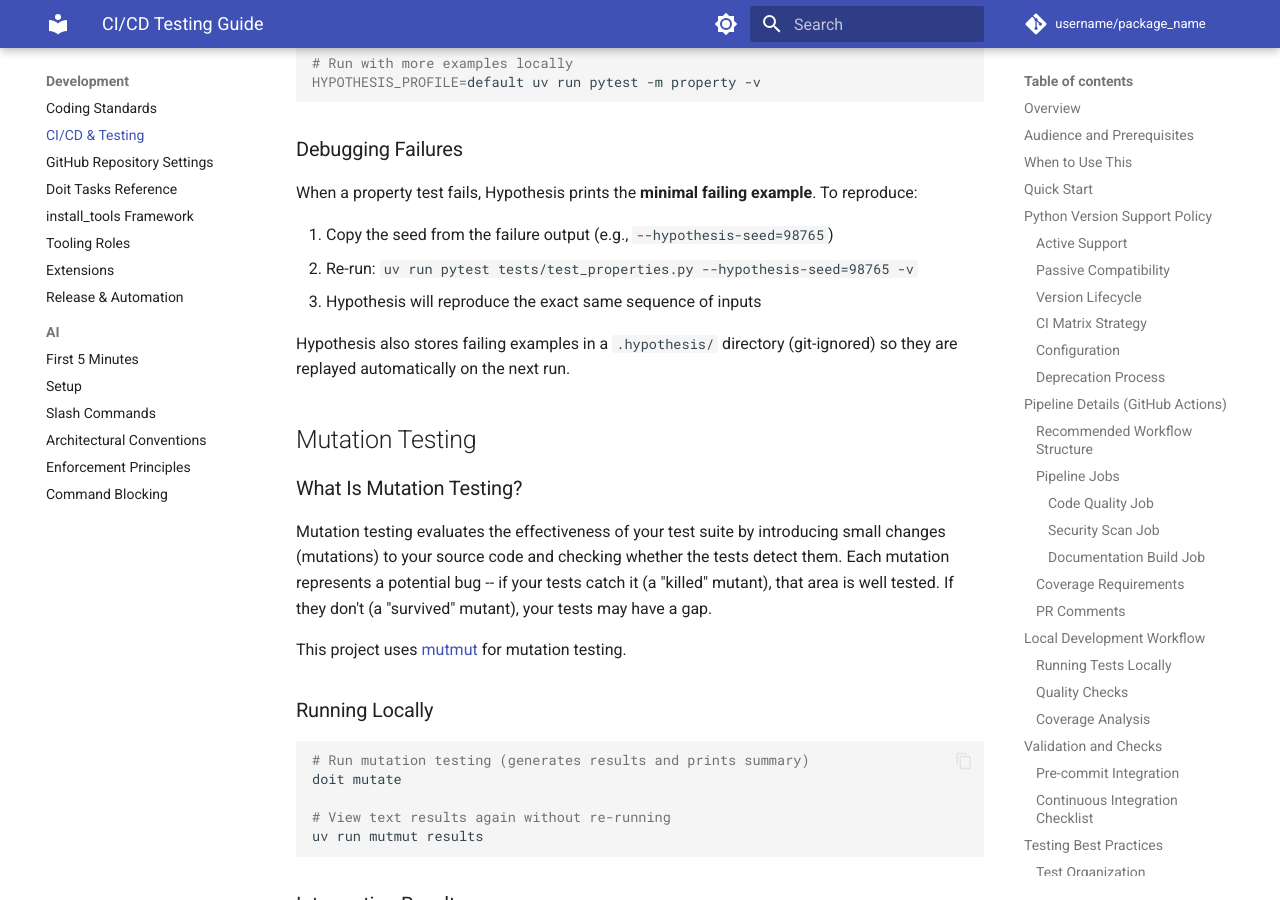
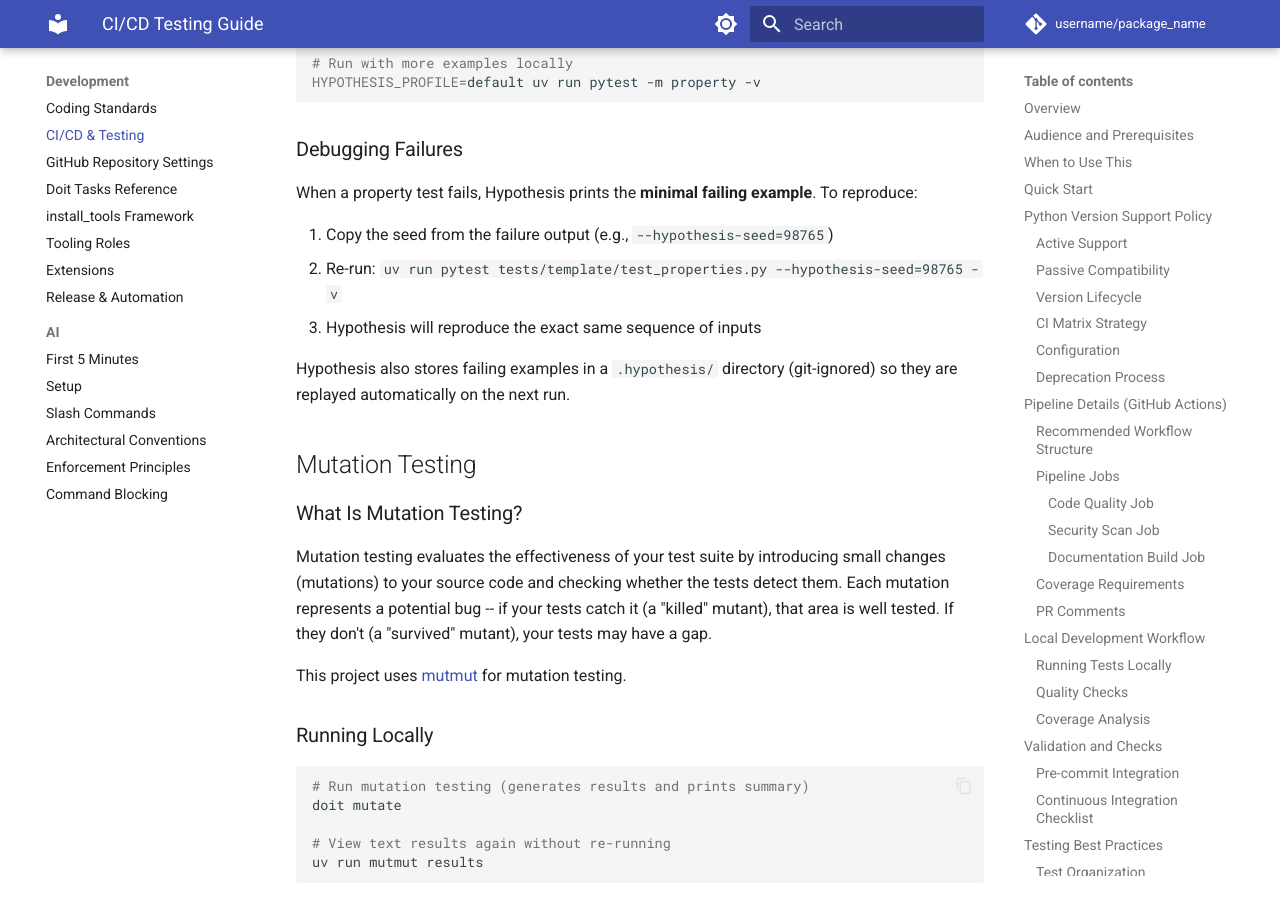
Before and after one commit to endavis/pyproject-template, an MkDocs documentation site: the page built from docs/development/ci-cd-testing.md, in a window 1280 px wide and 900 px high, scrolled down 15565 px. Built offline with MkDocs 1.6.1 and Material for MkDocs 9.7.7, drawn with Linux system fonts in a browser that asks for light colours; comment, search, counter and statistics services are not loaded.

Commit message:
docs: fix stale test path in hypothesis debugging example
tests/test_properties.py moved to tests/template/test_properties.py in
commit 69e32a2 as part of the template-only tests consolidation. The
Hypothesis seed-reproduction example in ci-cd-testing.md still referenced
the old path; update it.

Addresses #463

```diff
--- a/docs/development/ci-cd-testing.md
+++ b/docs/development/ci-cd-testing.md
@@ -699,7 +699,7 @@ HYPOTHESIS_PROFILE=default uv run pytest -m property -v
 When a property test fails, Hypothesis prints the **minimal failing example**. To reproduce:
 
 1. Copy the seed from the failure output (e.g., `--hypothesis-seed=98765`)
-2. Re-run: `uv run pytest tests/test_properties.py --hypothesis-seed=98765 -v`
+2. Re-run: `uv run pytest tests/template/test_properties.py --hypothesis-seed=98765 -v`
 3. Hypothesis will reproduce the exact same sequence of inputs
 
 Hypothesis also stores failing examples in a `.hypothesis/` directory (git-ignored) so they are replayed automatically on the next run.
```
